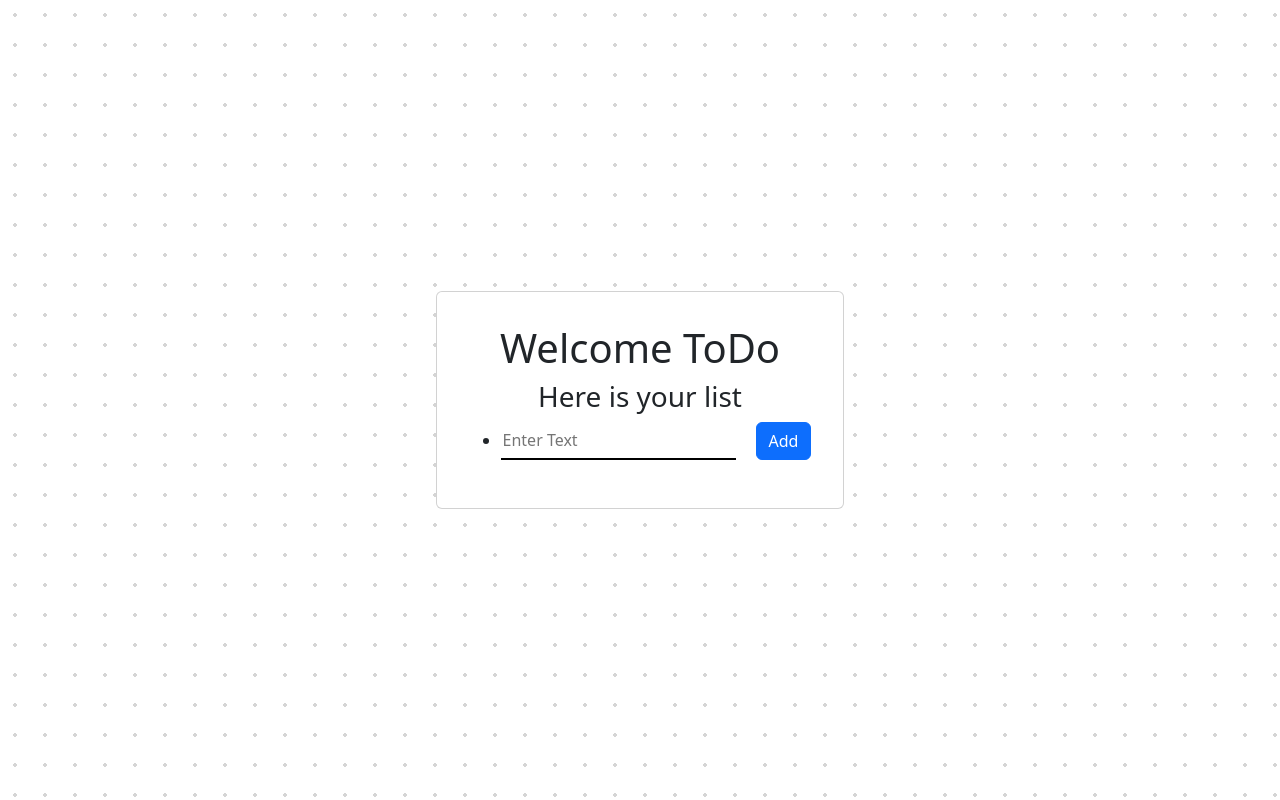
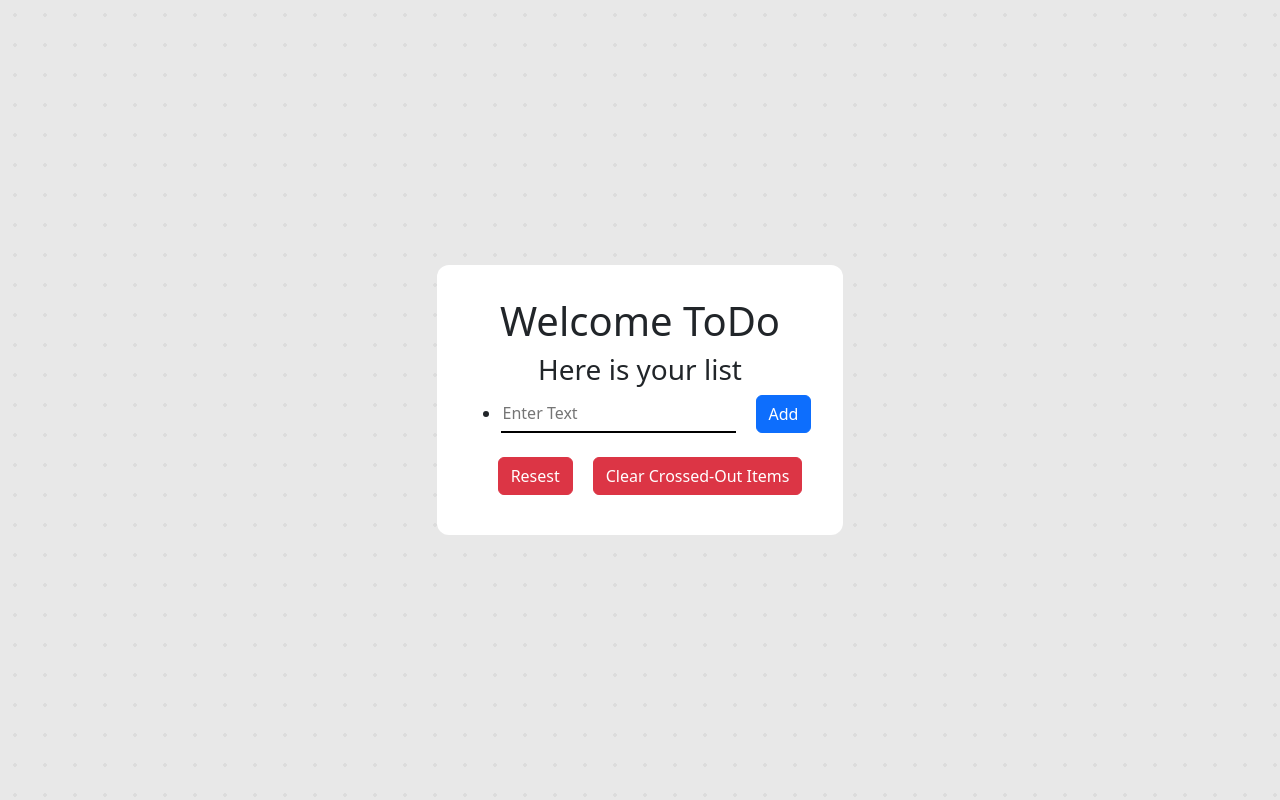
Before and after one commit to zwcory/SimpleToDo, a React (Vite) app in the folder web-app/vite-project/: page / in a window 1280 px wide. Built offline with nearby package versions, Linux system fonts and the light colour scheme.

Commit message:
adding clear buttons

```diff
--- a/web-app/vite-project/src/App.css
+++ b/web-app/vite-project/src/App.css
@@ -56,8 +56,8 @@
   min-width: 100vw;
   min-height: 100vh;
   /* Add your background pattern here */
-  background-color: #ffffff;
-  background-image: radial-gradient(rgba(12, 12, 12, 0.171) 2px, transparent 0);
+  background-color: rgb(232, 232, 232);
+  background-image: radial-gradient(rgba(12, 12, 12, 0.05) 2px, transparent 0);
   background-size: 30px 30px;
   background-position: -0px -0px;
 }
@@ -95,3 +95,13 @@
 .btn {
   margin-left: 20px;
 }
+
+.myCard{
+  background-color: #fff;
+  border-width: 0px;
+  border-radius: 0.75em;
+  padding: 2em;
+  max-height: fit-content;
+  margin: 2em;
+
+}
--- a/web-app/vite-project/src/ToDo.jsx
+++ b/web-app/vite-project/src/ToDo.jsx
@@ -38,7 +38,21 @@ function ToDo() {
         });
     };
 
+    const clearCrossedOutItems = () => {
+        const filteredList = list.filter((_, index) => !strike[index]); // Keep only non-crossed items
+        const filteredStrike = strike.filter((item) => !item); // Remove crossed-out states
 
+        setList(filteredList); // Update the list
+        setStrike(filteredStrike); // Update the strike states
+
+        // Update local storage
+        localStorage.setItem('List', JSON.stringify(filteredList));
+        localStorage.setItem('Strike', JSON.stringify(filteredStrike));
+    };
+
+    const resetItems = () => {
+
+    }
     const handleChange = (e) => {
         setInputText(e.target.value);
     };
@@ -75,7 +89,7 @@ function ToDo() {
     return (
         <>
             <div className={'container d-flex justify-content-center'}>
-                <div className={'card align-self-center'}>
+                <div className={'myCard align-self-center'}>
 
 
             <div>
@@ -87,12 +101,14 @@ function ToDo() {
                     </h3>
                     <ul>
                         {list.map((item, index) => (
-                                <li key={index}
-                                    className={`item align-content-lg-start  ${strike[index] ? 'text-decoration-line-through' : ''}`}
-                                    onClick={() => strikeThrough(index)}
-                                >{item}</li>
-                            ))}
+                            <li key={index}
+                                className={`item align-content-lg-start  ${strike[index] ? 'text-decoration-line-through' : ''}`}
+                                onClick={() => strikeThrough(index)}
+                            >{item}</li>
+                        ))}
+
                         <li>
+
                             <div className="d-flex justify-content-around">
                                 <div className="inputContainer">
                                     <input required=""
@@ -117,7 +133,19 @@ function ToDo() {
                             </div>
                         </li>
                     </ul>
-
+                    <div>
+                        <button className={'btn btn-danger my-2'}
+                                onClick={resetItems}
+                                >
+                            Resest
+                        </button>
+                        <button
+                            className="btn btn-danger my-2"
+                            onClick={clearCrossedOutItems}
+                        >
+                            Clear Crossed-Out Items
+                        </button>
+                    </div>
                 </form>
             </div>
                 </div>
```
